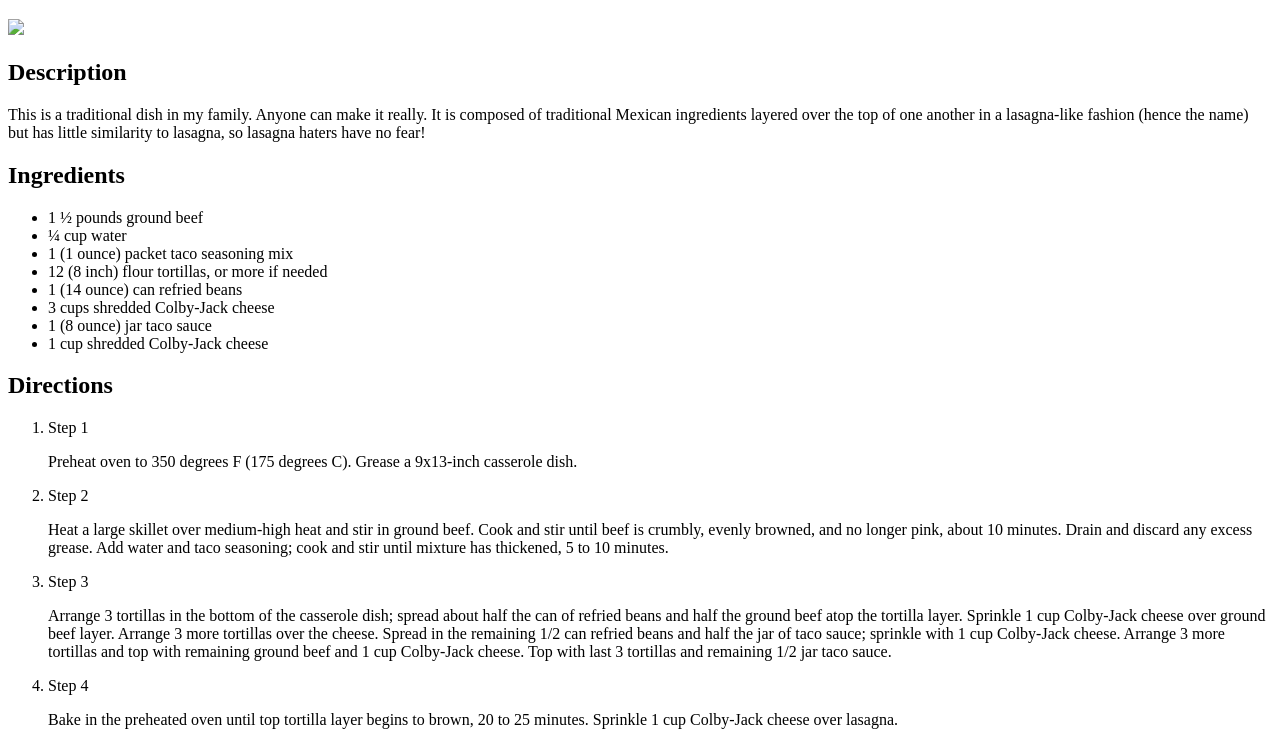
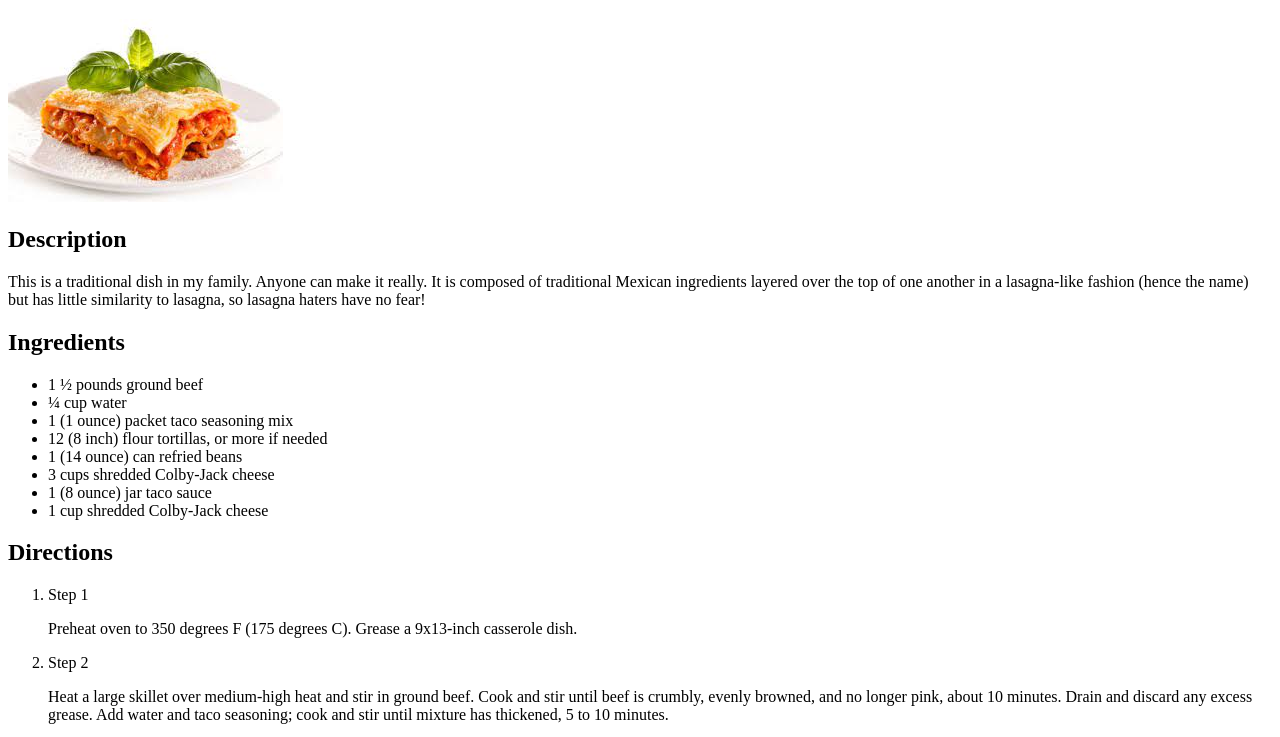
Before and after one commit to paxoly/1stbuild, a plain HTML site: page recipes/lasagna.html in a window 1280 px wide. Shown: the part 61-798 px from the top of the page. Drawn offline with Linux system fonts and the light colour scheme.

Commit message:
Edited image line

```diff
--- a/recipes/lasagna.html
+++ b/recipes/lasagna.html
@@ -8,7 +8,7 @@
 
     <body>
         <h1>1- LASAGNA</h1>
-        <img src="../recipes/lasagna.jpeg alt="a mexican lasagna picture">
+        <img src="../recipes/lasagna.jpeg" alt=" mexican lasagna picture">
         <h2>Description</h2>
         <p>This is a traditional dish in my family.
             Anyone can make it really.
```
